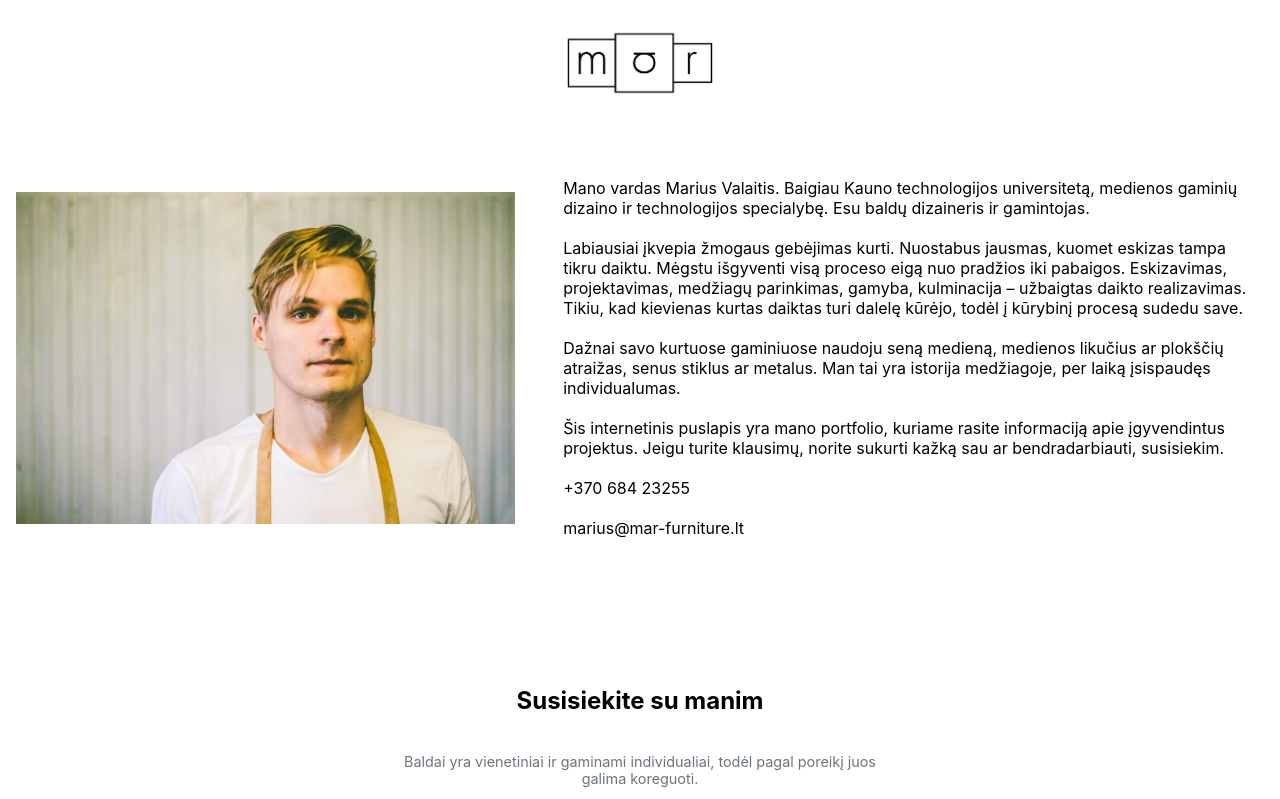
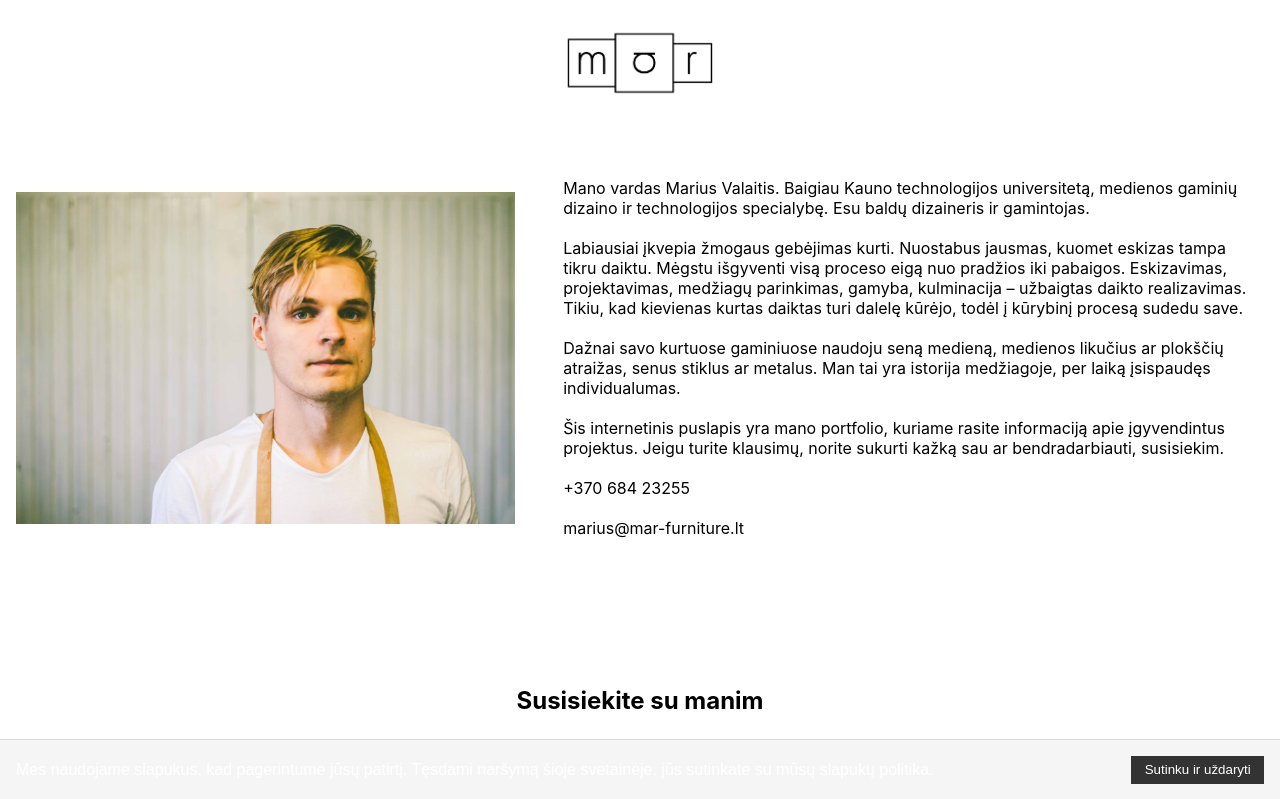
Before and after one commit to Arnasltlt/mar-furniture-vercel, a Next.js app: page /info in a window 1280 px wide. Shown: the top 799 px of the page. Built offline with nearby package versions, Linux system fonts and the light colour scheme.

Commit message:
Update CookieConsentBanner.tsx

```diff
--- a/components/CookieConsentBanner.tsx
+++ b/components/CookieConsentBanner.tsx
@@ -1,32 +1,30 @@
-import React, { useState, useEffect } from 'react';
+import React, { useEffect, useState } from 'react';
 import styles from '../styles/CookieConsentBanner.module.css';
 
 const CookieConsentBanner: React.FC = () => {
-    const [consentGiven, setConsentGiven] = useState(null);
-    const [bannerStatus, setBannerStatus] = useState('entering');
+  const [consentGiven, setConsentGiven] = useState(false);
 
   useEffect(() => {
-      setConsentGiven(!!localStorage.getItem('cookieConsent'));
+    if (typeof window !== 'undefined') {
+      const consent = !!localStorage.getItem('cookieConsent');
+      setConsentGiven(consent);
+    }
   }, []);
 
   useEffect(() => {
     if (consentGiven) {
-        setBannerStatus('exiting');
-        setTimeout(() => setBannerStatus('exited'), 300);
+      setTimeout(() => {
+        localStorage.setItem('cookieConsent', 'true');
+      }, 300);
     }
   }, [consentGiven]);
 
-    if (consentGiven === null || bannerStatus === 'exited') return null;
-
-    const giveConsent = () => {
-      localStorage.setItem('cookieConsent', 'true');
-      setConsentGiven(true);
-    };
+  if (consentGiven) return null;
 
   return (
-      <div className={`${styles['cookie-banner']} ${styles[bannerStatus]}`}>
+    <div className={`${styles['cookie-banner']} ${consentGiven ? styles.exiting : ''}`}>
       <p>Mes naudojame slapukus, kad pagerintume jūsų patirtį. Tęsdami naršymą šioje svetainėje, jūs sutinkate su mūsų slapukų politika.</p>
-        <button onClick={giveConsent}>Sutinku ir uždaryti</button>
+      <button onClick={() => setConsentGiven(true)}>Sutinku ir uždaryti</button>
     </div>
   );
 }
```
Lines whose indentation alone changed are shown as unchanged.
